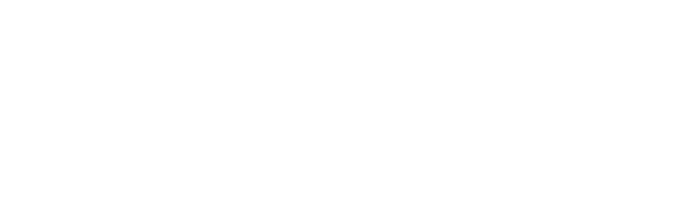
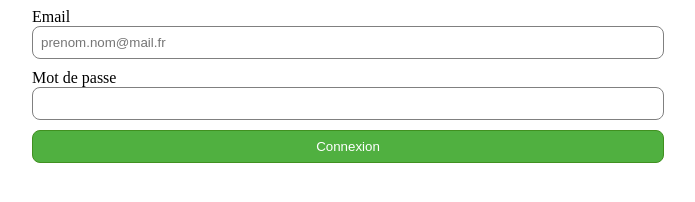
Before and after one commit to AmiralSaucisse/form, a plain HTML site: page index.html in a window 1280 px wide. Shown: the whole page, without its empty margins (292-987 px from the left). Drawn offline with Linux system fonts and the light colour scheme.

Commit message:
Verification formulaire + redirecttion

```diff
--- /dev/null
+++ b/index.css
@@ -0,0 +1,30 @@
+.container {
+    display: flex;
+    justify-content: center;
+}
+
+form {
+    display: flex;
+    flex-direction: column;
+    width: 50%;
+}
+
+.form-group {
+    display: flex;
+    flex-direction: column;
+    margin-bottom: 10px;
+}
+
+input {
+    border-radius: 8px;
+    padding: 8px;
+    border: 1px solid #808080;
+}
+
+button {
+    border-radius: 8px;
+    padding: 8px;
+    border: 1px solid #409020;
+    background-color: #50B040;
+    color: white;
+}
--- a/index.html
+++ b/index.html
@@ -4,9 +4,25 @@
     <meta charset="UTF-8">
     <meta http-equiv="X-UA-Compatible" content="IE=edge">
     <meta name="viewport" content="width=device-width, initial-scale=1.0">
-    <title>Document</title>
+    <link rel="stylesheet" href="index.css">
+    <title>Sign Up form</title>
 </head>
 <body>
-
+    <div class="container">
+        <form>
+            <div class="form-group">
+                <label for="email">Email</label>
+                <input type="email" name="email" id="email" placeholder="prenom.nom@mail.fr" required minlength="5">
+            </div>
+            <div class="form-group">
+                <label for="password">Mot de passe</label>
+                <input type="password" name="password" id="password" required minlength="8">
+            </div>
+            <div class="form-group">
+                <button id="connect">Connexion</button>
+            </div>
+        </form>
+    </div>
+    <script src="index.js"></script>
 </body>
 </html>
--- /dev/null
+++ b/index.js
@@ -0,0 +1,15 @@
+let button = document.querySelector("#connect");
+let form = document.querySelector("form");
+let email = document.querySelector("#email");
+
+button.addEventListener("click", function(e) {
+    e.preventDefault();
+    let valid = form.reportValidity();
+    if (valid) {
+        window.location.assign("mapage.html");
+    }
+});
+
+email.addEventListener("keyup", function(e) {
+    email.reportValidity();
+})
```
